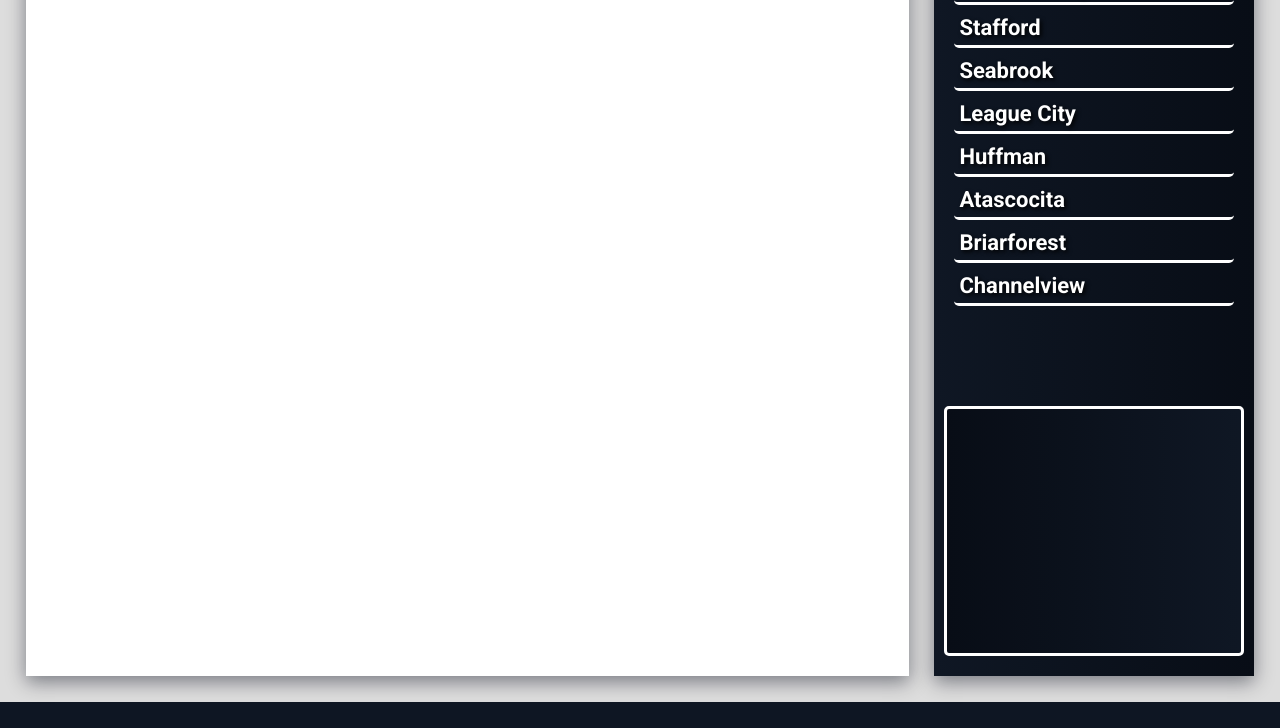
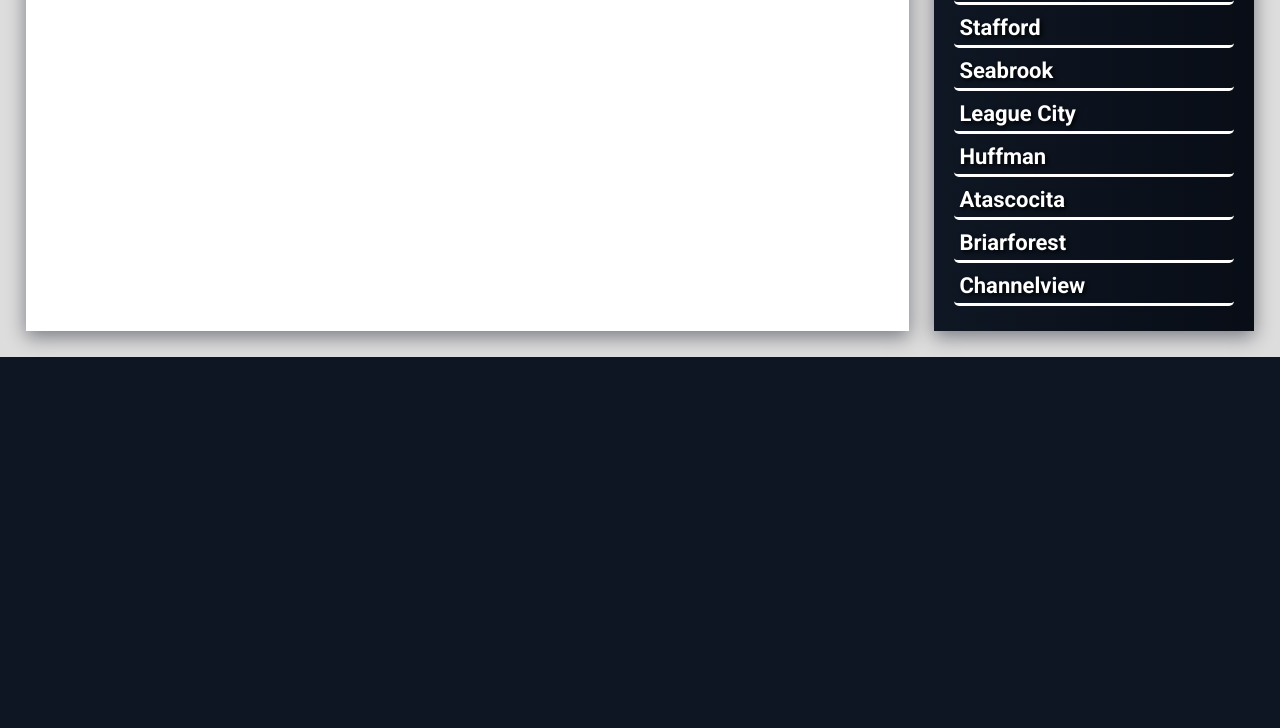
Before and after one commit to mr-fine777/hourlyhouston, a website: page article.html in a window 1280 px wide. Shown: the part 917-1645 px from the top of the page. After the commit the page ends 1300 px from the top, so only its background shows below. Drawn offline with Linux system fonts and the light colour scheme; no server answers.

Commit message:
Update article.html

```diff
--- a/article.html
+++ b/article.html
@@ -150,7 +150,6 @@
 	<h1>Channelview</h1>
 	<h2 id="77530"></h2>
 	</div>
-	<div class="side-ad-card">
 
 	</div>
   </div>
```
